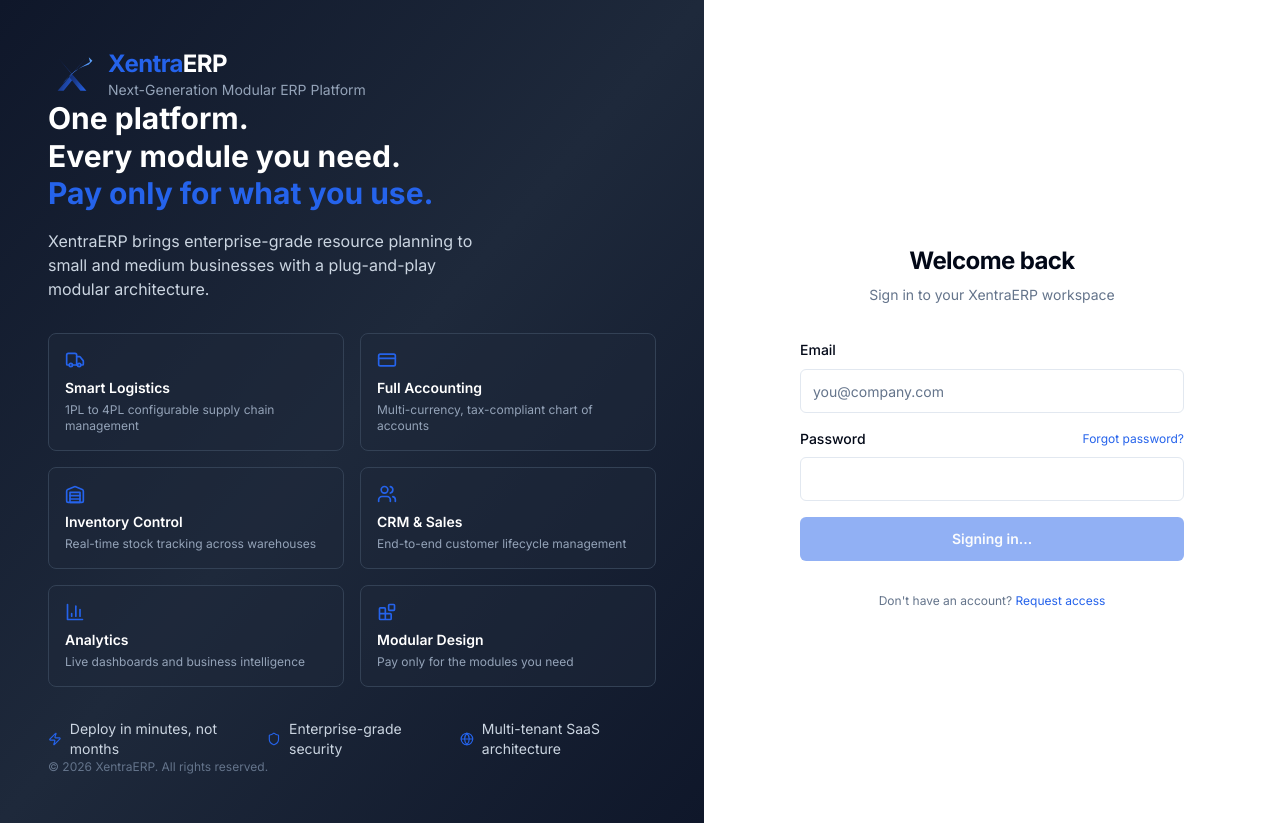
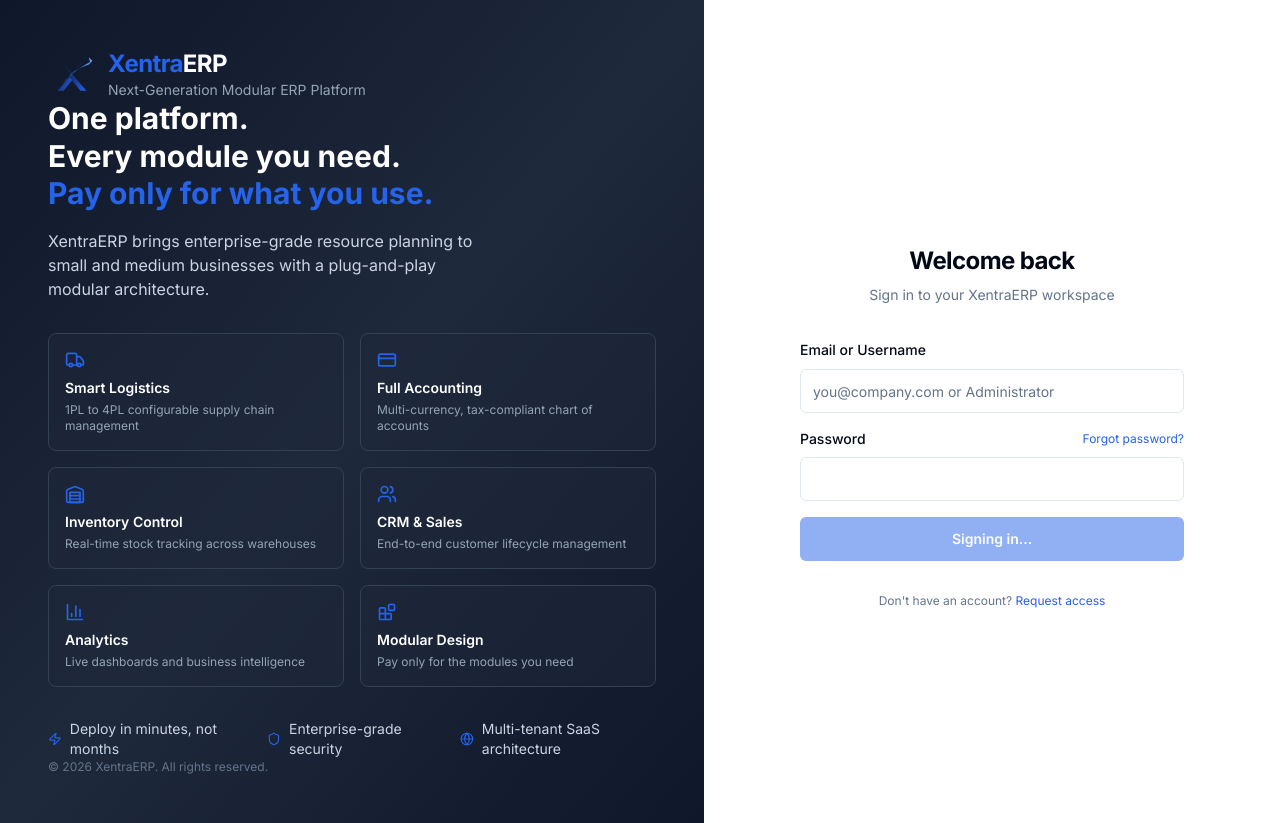
Before and after one commit to bijo1983/xentraerp, a Next.js app in the folder erp-frontend/: page /login in a window 1280 px wide. Built offline with nearby package versions, Linux system fonts and the light colour scheme; no server answers.

Commit message:
Change login input to accept username or email
ERPNext Administrator account uses username, not email format.

Co-Authored-By: Claude Sonnet 4.6 <noreply@anthropic.com>
Claude-Session: https://claude.ai/code/session_016K3YoWf4ZMpU1AMLZhrWz8

```diff
--- a/erp-frontend/src/app/login/page.tsx
+++ b/erp-frontend/src/app/login/page.tsx
@@ -124,13 +124,13 @@ export default function LoginPage() {
               <div className="rounded-md bg-destructive/10 p-3 text-sm text-destructive">{error}</div>
             )}
             <div className="space-y-2">
-              <label htmlFor="email" className="text-sm font-medium">Email</label>
+              <label htmlFor="email" className="text-sm font-medium">Email or Username</label>
               <Input
                 id="email"
-                type="email"
+                type="text"
                 value={email}
                 onChange={(e) => setEmail(e.target.value)}
-                placeholder="you@company.com"
+                placeholder="you@company.com or Administrator"
                 required
                 className="h-11"
               />
```
